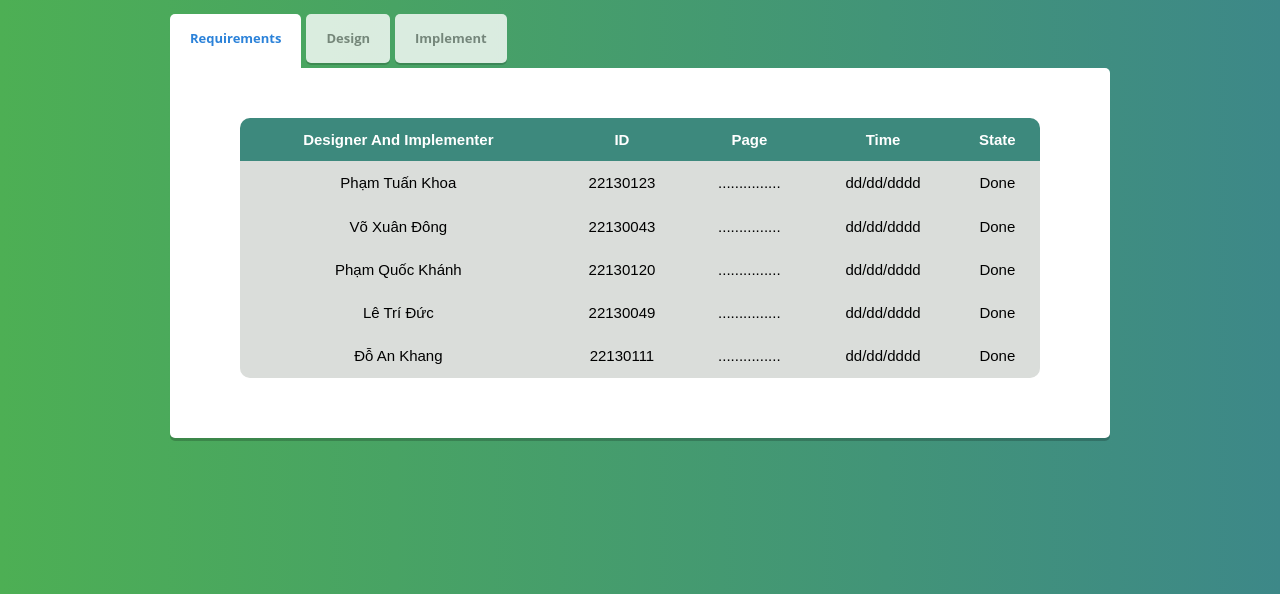
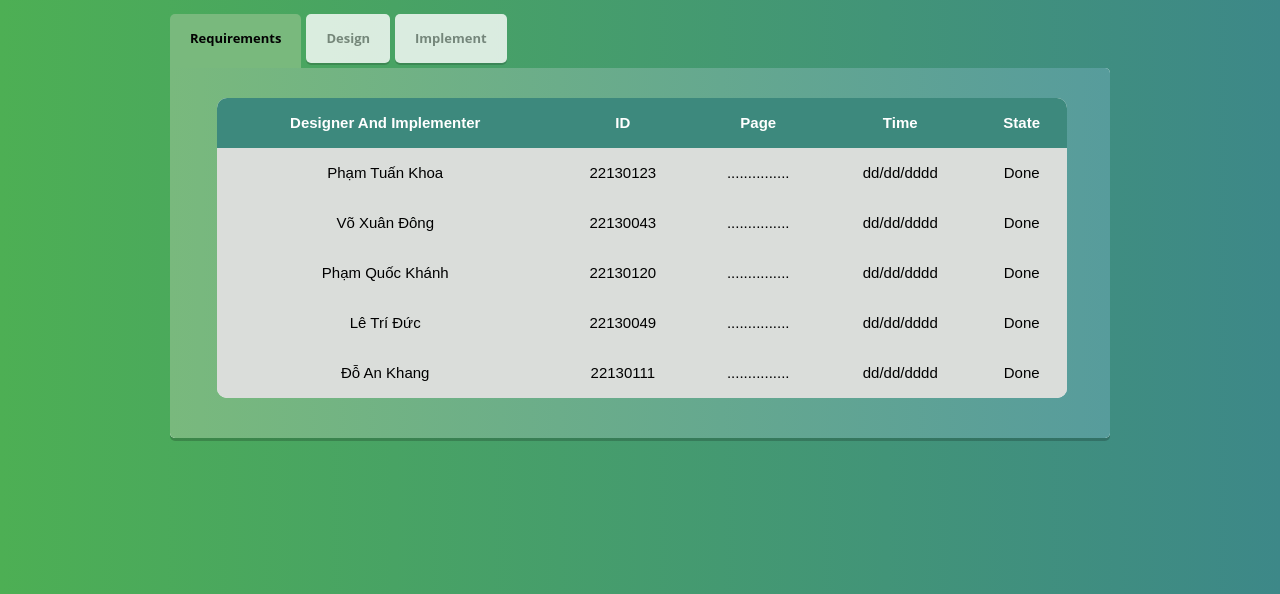
Before and after one commit to lenpesbf/Group_Web_Page, a plain HTML site: page project.html in a window 1280 px wide. Shown: the part 206-800 px from the top of the page. Drawn offline with Linux system fonts and the light colour scheme; files whose address does not match are found by name.

Commit message:
Add files via upload

```diff
--- a/project.html
+++ b/project.html
@@ -115,11 +115,10 @@ http://www.templatemo.com/tm-509-hydro
                                 border-collapse: collapse;
                                 background-color: rgb(250, 248, 248);
                                 overflow: hidden;
-                                width: 800px;
+                                width: 850px;
+                                height: 300px;
                                 border-radius: 10px;
-                                position: absolute;
-                                left: 70px;
-                                top: 50px;
+                                margin-left: 7px;
                               }
 
                               th, td {
@@ -399,6 +398,7 @@ a:hover {
 /**/
 .pcss3t .typography {
 	color: #666;
+     background: linear-gradient(to right, #79b97d, #579c9c);
 }
 .pcss3t .typography h1,
 .pcss3t .typography h2,
@@ -935,6 +935,7 @@ a:hover {
 }
 .pcss3t > input:checked + label {
 	background: #fff;
+     background-color: #79b97d;
 }
 .pcss3t > ul {
 	background: #fff;
@@ -965,7 +966,7 @@ a:hover {
 	padding-bottom: 5px;
 	border-bottom-right-radius: 0;
 	border-bottom-left-radius: 0;
-	color: #2b82d9;
+	color: #030303;
 	opacity: 1;
 }
 .pcss3t-theme-1 > ul {
```
